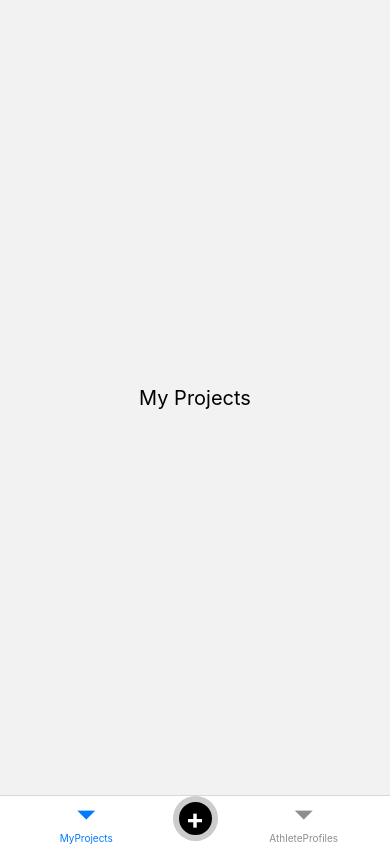
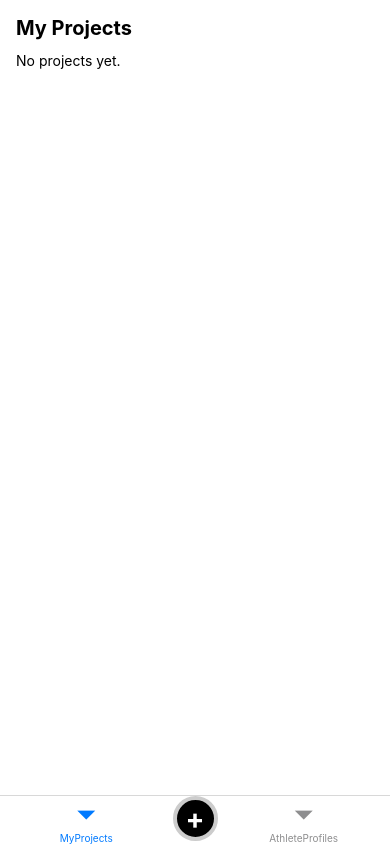
Before and after one commit to shorebytelabs/athletespark, a React Native app: screen /MyProjects in a window 390 px wide. Built offline with nearby package versions, Linux system fonts and the light colour scheme.

Commit message:
Added local storage for projects - installed async storage, added basic storage utility, hooked into project creation, display projects in "My Projects"

```diff
--- a/package.json
+++ b/package.json
@@ -11,6 +11,7 @@
     "web": "webpack serve --mode development"
   },
   "dependencies": {
+    "@react-native-async-storage/async-storage": "^2.1.2",
     "@react-native/assets": "1.0.0",
     "@react-navigation/bottom-tabs": "6.5.10",
     "@react-navigation/core": "6.4.5",
--- a/src/navigation/AppNavigator.js
+++ b/src/navigation/AppNavigator.js
@@ -23,7 +23,7 @@ function CustomTabBarButton({ onPress }) {
         width: 45,
         height: 45,
         marginBottom: 40,
-        borderWidth: 6,
+        borderWidth: 4,
         borderColor: '#ccc',
         alignItems: 'center',
         justifyContent: 'center',
@@ -60,6 +60,7 @@ export default function AppNavigator() {
         <Stack.Screen name="Main" component={Tabs} options={{ headerShown: false }} />
         <Stack.Screen name="Settings" component={SettingsScreen} />
         <Stack.Screen name="CreateProject" component={CreateProjectScreen} />
+        <Stack.Screen name="MyProjects" component={MyProjectsScreen} />
       </Stack.Navigator>
     </NavigationContainer>
   );
--- a/src/screens/CreateProject/CreateProjectScreen.js
+++ b/src/screens/CreateProject/CreateProjectScreen.js
@@ -1,6 +1,7 @@
 import React, { useState } from 'react';
 import { View, Text, Button, FlatList, Image, Alert, StyleSheet } from 'react-native';
 import { launchImageLibrary } from 'react-native-image-picker';
+import { saveProject } from '../../utils/storage';
 
 const MAX_CLIPS = 5;
 const MAX_DURATION = 20; // seconds
@@ -35,7 +36,7 @@ export default function CreateProjectScreen({ navigation }) {
     );
   };
 
-  const handleCreateProject = () => {
+  const handleCreateProject = async () => {
   if (clips.length === 0) {
     Alert.alert('Please select at least 1 video clip.');
     return;
@@ -46,13 +47,17 @@ export default function CreateProjectScreen({ navigation }) {
     id: Date.now().toString(),
     name: projectName,
     clips: clips,
-      createdAt: new Date(),
+    createdAt: new Date().toISOString(),
   };
 
-    // In future: Save to local storage
-    console.log('Creating project:', newProject);
+  try {
+    await saveProject(newProject);
     Alert.alert('Project Created!', `Name: ${projectName}`);
-    // Optionally navigate to editor
+    navigation.navigate('MyProjects');
+  } catch (err) {
+    Alert.alert('Error', 'Failed to save project.');
+    console.error(err);
+  }
 };
 
   return (
--- a/src/screens/MyProjects/MyProjectsScreen.js
+++ b/src/screens/MyProjects/MyProjectsScreen.js
@@ -1,17 +1,68 @@
-import React from 'react';
-import { View, Text, StyleSheet } from 'react-native';
+import React, { useEffect, useState } from 'react';
+import { View, Text, FlatList, Button, Alert, StyleSheet, TouchableOpacity } from 'react-native';
+import { getAllProjects, deleteProject } from '../../utils/storage';
 
-const MyProjectsScreen = () => {
+export default function MyProjectsScreen({navigation}) {
+  const [projects, setProjects] = useState([]);
+
+  const loadProjects = async () => {
+    const loaded = await getAllProjects();
+    setProjects(loaded);
+  };
+
+  const handleDelete = async (id) => {
+    Alert.alert('Delete Project', 'Are you sure?', [
+      { text: 'Cancel' },
+      {
+        text: 'Delete',
+        style: 'destructive',
+        onPress: async () => {
+          await deleteProject(id);
+          await loadProjects();
+        },
+      },
+    ]);
+  };
+
+  useEffect(() => {
+    const unsubscribe = navigation.addListener('focus', loadProjects);
+    return unsubscribe;
+  }, []);
+
   return (
     <View style={styles.container}>
-      <Text style={styles.text}>My Projects</Text>
+      <Text style={styles.title}>My Projects</Text>
+      {projects.length === 0 ? (
+        <Text>No projects yet.</Text>
+      ) : (
+        <FlatList
+          data={projects}
+          keyExtractor={(item) => item.id}
+          renderItem={({ item }) => (
+            <View style={styles.projectItem}>
+              <Text style={styles.projectName}>{item.name}</Text>
+              <TouchableOpacity onPress={() => handleDelete(item.id)}>
+                <Text style={styles.deleteText}>Delete</Text>
+              </TouchableOpacity>
+            </View>
+          )}
+        />
+      )}
     </View>
   );
-};
+}
 
 const styles = StyleSheet.create({
-  container: { flex: 1, alignItems: 'center', justifyContent: 'center' },
-  text: { fontSize: 20 }
+  container: { padding: 16, flex: 1, backgroundColor: 'white' },
+  title: { fontSize: 20, fontWeight: 'bold', marginBottom: 12 },
+  projectItem: {
+    padding: 12,
+    backgroundColor: '#f3f3f3',
+    marginBottom: 10,
+    borderRadius: 8,
+    flexDirection: 'row',
+    justifyContent: 'space-between',
+  },
+  projectName: { fontSize: 16 },
+  deleteText: { color: 'red', fontWeight: 'bold' },
 });
-
-export default MyProjectsScreen;
--- /dev/null
+++ b/src/utils/storage.js
@@ -0,0 +1,28 @@
+import AsyncStorage from '@react-native-async-storage/async-storage';
+
+const PROJECTS_KEY = 'athlete_spark_projects';
+
+export async function getAllProjects() {
+  const json = await AsyncStorage.getItem(PROJECTS_KEY);
+  return json != null ? JSON.parse(json) : [];
+}
+
+export async function saveProject(newProject) {
+  const existingProjects = await getAllProjects();
+  const updatedProjects = [newProject, ...existingProjects];
+  await AsyncStorage.setItem(PROJECTS_KEY, JSON.stringify(updatedProjects));
+}
+
+export async function updateProject(updatedProject) {
+  const existingProjects = await getAllProjects();
+  const updated = existingProjects.map((p) =>
+    p.id === updatedProject.id ? updatedProject : p
+  );
+  await AsyncStorage.setItem(PROJECTS_KEY, JSON.stringify(updated));
+}
+
+export async function deleteProject(id) {
+  const existingProjects = await getAllProjects();
+  const updated = existingProjects.filter((p) => p.id !== id);
+  await AsyncStorage.setItem(PROJECTS_KEY, JSON.stringify(updated));
+}
```
Also changed, not shown: 2 other files (tests, documents, lock files or other folders). Lines whose indentation alone changed are shown as unchanged.
